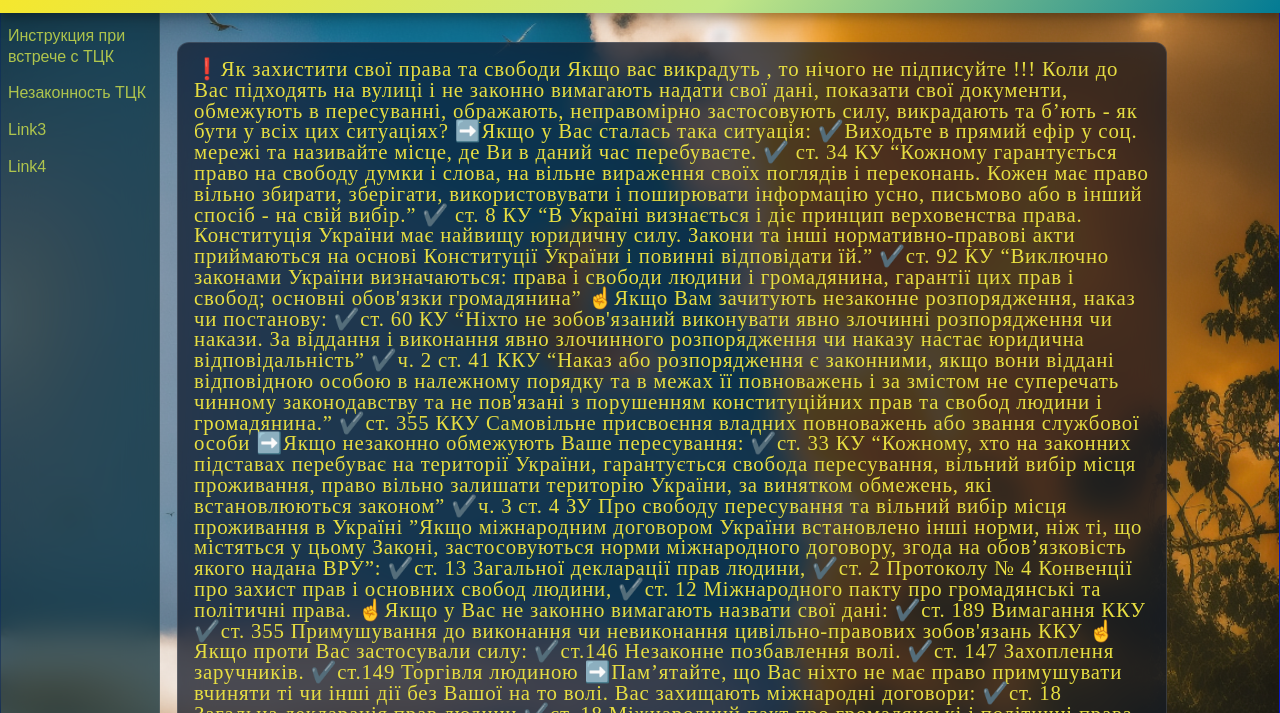
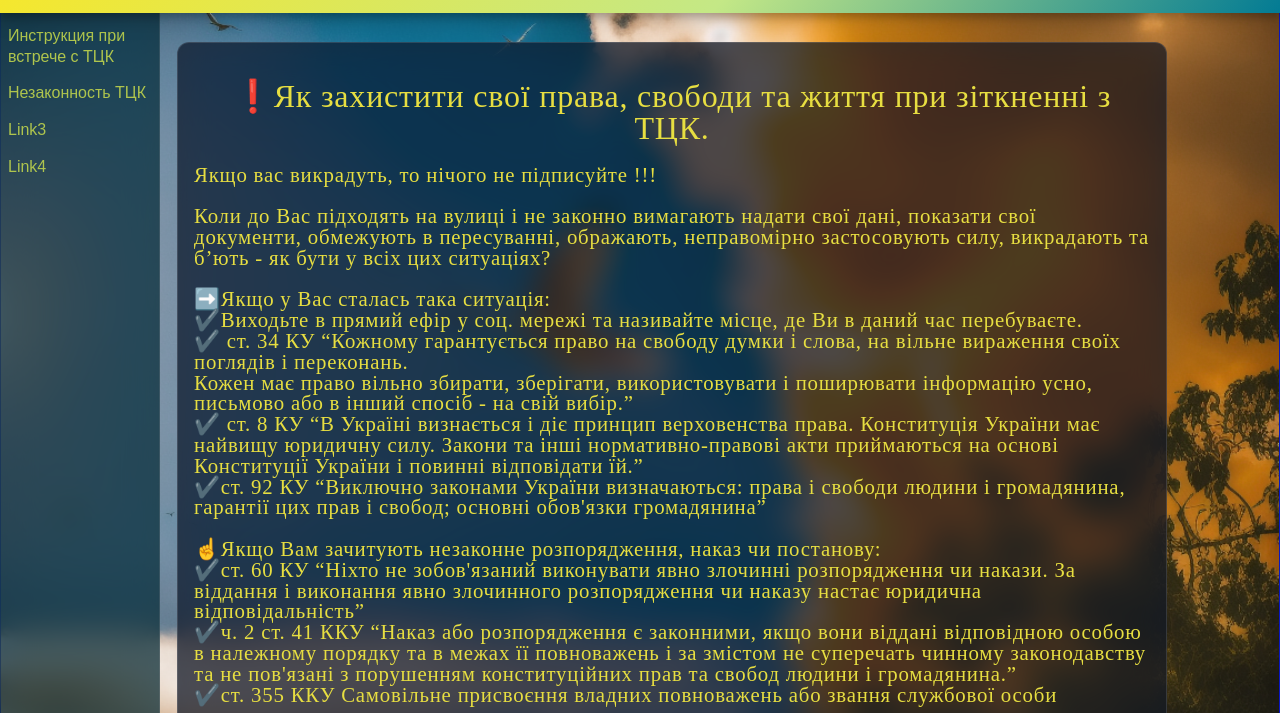
Before and after one commit to Demion-L/codex-surviving, a plain HTML site: page index.html in a window 1280 px wide. Shown: the part 87-800 px from the top of the page. Drawn offline with Linux system fonts and the light colour scheme; files whose address does not match are found by name.

Commit message:
instruction text reformated

```diff
--- a/index.html
+++ b/index.html
@@ -35,61 +35,88 @@
         </aside>
         <main class="main">
           <div class="main-content">
-            ❗️Як захистити свої права та свободи Якщо вас викрадуть , то нічого
-            не підписуйте !!! Коли до Вас підходять на вулиці і не законно
-            вимагають надати свої дані, показати свої документи, обмежують в
-            пересуванні, ображають, неправомірно застосовують силу, викрадають
-            та бʼють - як бути у всіх цих ситуаціях? ➡️Якщо у Вас сталась така
-            ситуація: ✔️Виходьте в прямий ефір у соц. мережі та називайте місце,
-            де Ви в даний час перебуваєте. ✔️ ст. 34 КУ “Кожному гарантується
-            право на свободу думки і слова, на вільне вираження своїх поглядів і
-            переконань. Кожен має право вільно збирати, зберігати,
-            використовувати і поширювати інформацію усно, письмово або в інший
-            спосіб - на свій вибір.” ✔️ ст. 8 КУ “В Україні визнається і діє
-            принцип верховенства права. Конституція України має найвищу юридичну
-            силу. Закони та інші нормативно-правові акти приймаються на основі
-            Конституції України і повинні відповідати їй.” ✔️ст. 92 КУ “Виключно
-            законами України визначаються: права і свободи людини і громадянина,
-            гарантії цих прав і свобод; основні обов'язки громадянина” ☝️Якщо
-            Вам зачитують незаконне розпорядження, наказ чи постанову: ✔️ст. 60
-            КУ “Ніхто не зобов'язаний виконувати явно злочинні розпорядження чи
-            накази. За віддання і виконання явно злочинного розпорядження чи
-            наказу настає юридична відповідальність” ✔️ч. 2 ст. 41 ККУ “Наказ
-            або розпорядження є законними, якщо вони віддані відповідною особою
-            в належному порядку та в межах її повноважень і за змістом не
-            суперечать чинному законодавству та не пов'язані з порушенням
-            конституційних прав та свобод людини і громадянина.” ✔️ст. 355 ККУ
-            Самовільне присвоєння владних повноважень або звання службової особи
-            ➡️Якщо незаконно обмежують Ваше пересування: ✔️ст. 33 КУ “Кожному,
-            хто на законних підставах перебуває на території України,
-            гарантується свобода пересування, вільний вибір місця проживання,
-            право вільно залишати територію України, за винятком обмежень, які
-            встановлюються законом” ✔️ч. 3 ст. 4 ЗУ Про свободу пересування та
-            вільний вибір місця проживання в Україні ”Якщо міжнародним договором
-            України встановлено інші норми, ніж ті, що містяться у цьому Законі,
-            застосовуються норми міжнародного договору, згода на обов’язковість
-            якого надана ВРУ”: ✔️ст. 13 Загальної декларації прав людини, ✔️ст.
-            2 Протоколу № 4 Конвенції про захист прав і основних свобод людини,
-            ✔️ст. 12 Міжнародного пакту про громадянські та політичні права.
-            ☝️Якщо у Вас не законно вимагають назвати свої дані: ✔️ст. 189
-            Вимагання ККУ ✔️ст. 355 Примушування до виконання чи невиконання
-            цивільно-правових зобов'язань ККУ ☝️Якщо проти Вас застосували силу:
+            <h1>
+              ❗️Як захистити свої права, свободи та життя при зіткненні з ТЦК.
+            </h1>
+            Якщо вас викрадуть, то нічого не підписуйте !!! <br />
+            <br />
+            Коли до Вас підходять на вулиці і не законно вимагають надати свої
+            дані, показати свої документи, обмежують в пересуванні, ображають,
+            неправомірно застосовують силу, викрадають та бʼють - як бути у всіх
+            цих ситуаціях? <br />
+            <br />
+            ➡️Якщо у Вас сталась така ситуація: <br />
+            ✔️Виходьте в прямий ефір у соц. мережі та називайте місце, де Ви в
+            даний час перебуваєте. <br />
+            ✔️ ст. 34 КУ “Кожному гарантується право на свободу думки і слова,
+            на вільне вираження своїх поглядів і переконань. <br />
+            Кожен має право вільно збирати, зберігати, використовувати і
+            поширювати інформацію усно, письмово або в інший спосіб - на свій
+            вибір.” <br />
+            ✔️ ст. 8 КУ “В Україні визнається і діє принцип верховенства права.
+            Конституція України має найвищу юридичну силу. Закони та інші
+            нормативно-правові акти приймаються на основі Конституції України і
+            повинні відповідати їй.” <br />
+            ✔️ст. 92 КУ “Виключно законами України визначаються: права і свободи
+            людини і громадянина, гарантії цих прав і свобод; основні обов'язки
+            громадянина” <br />
+            <br />
+            ☝️Якщо Вам зачитують незаконне розпорядження, наказ чи постанову:<br />
+            ✔️ст. 60 КУ “Ніхто не зобов'язаний виконувати явно злочинні
+            розпорядження чи накази. За віддання і виконання явно злочинного
+            розпорядження чи наказу настає юридична відповідальність” <br />
+            ✔️ч. 2 ст. 41 ККУ “Наказ або розпорядження є законними, якщо вони
+            віддані відповідною особою в належному порядку та в межах її
+            повноважень і за змістом не суперечать чинному законодавству та не
+            пов'язані з порушенням конституційних прав та свобод людини і
+            громадянина.” <br />
+            ✔️ст. 355 ККУ Самовільне присвоєння владних повноважень або звання
+            службової особи <br />
+            <br />
+            ➡️Якщо незаконно обмежують Ваше пересування: <br />
+            ✔️ст. 33 КУ “Кожному, хто на законних підставах перебуває на
+            території України, гарантується свобода пересування, вільний вибір
+            місця проживання, право вільно залишати територію України, за
+            винятком обмежень, які встановлюються законом” <br />
+            ✔️ч. 3 ст. 4 ЗУ Про свободу пересування та вільний вибір місця
+            проживання в Україні ”Якщо міжнародним договором України встановлено
+            інші норми, ніж ті, що містяться у цьому Законі, застосовуються
+            норми міжнародного договору, згода на обов’язковість якого надана
+            ВРУ”: <br />
+            ✔️ст. 13 Загальної декларації прав людини, <br />
+            ✔️ст. 2 Протоколу № 4 Конвенції про захист прав і основних свобод
+            людини, <br />
+            ✔️ст. 12 Міжнародного пакту про громадянські та політичні права.<br /><br />
+            ☝️Якщо у Вас не законно вимагають назвати свої дані: <br />
+            ✔️ст. 189 Вимагання ККУ ✔️ст. 355 Примушування до виконання чи
+            невиконання цивільно-правових зобов'язань ККУ <br />
+            <br />
+            ☝️Якщо проти Вас застосували силу: <br />
             ✔️ст.146 Незаконне позбавлення волі. ✔️ст. 147 Захоплення
-            заручників. ✔️ст.149 Торгівля людиною ➡️Памʼятайте, що Вас ніхто не
-            має право примушувати вчиняти ті чи інші дії без Вашої на то волі.
-            Вас захищають міжнародні договори: ✔️ст. 18 Загальна декларація прав
-            людини ✔️ст. 18 Міжнародний пакт про громадянські і політичні права
-            ✔️ст. 9 Європейська конвенція з прав людини ➡️Зачитайте порушникам,
-            що вони порушують: ✔️ ст. 553 Самовільне присвоєння владних
-            повноважень або звання службової особи ✔️ст. 364 Зловживання владою
-            або службовим становищем ✔️ст. 364-1 Зловживання повноваженнями
-            службовою особою юридичної особи приватного права незалежно від
-            організаційно-правової форми. ➡️Викликайте по 102 слідчо-оперативну
-            групу поліцію і складайте повідомлення про злочин по статтях ККУ
-            вказаних вище в пості, а також добавляйте ст. 260 “Створення не
-            передбачених законом воєнізованих або збройних формувань (та участь
-            у них)” (Відповідно до ст. 17 Конституції України), ст. 442
-            “Геноцид”.
+            заручників. <br />
+            ✔️ст.149 Торгівля людиною <br /><br /><br />
+            <span
+              >➡️Памʼятайте, що Вас ніхто не має право примушувати вчиняти ті чи
+              інші дії без Вашої на то волі.</span
+            ><br /><br />
+            Вас захищають міжнародні договори: <br />
+            ✔️ст. 18 Загальна декларація прав людини; <br />
+            ✔️ст. 18 Міжнародний пакт про громадянські і політичні права <br />
+            ✔️ст. 9 Європейська конвенція з прав людини <br /><br />
+            ➡️Зачитайте порушникам, що вони порушують: <br />
+            ✔️ ст. 553 Самовільне присвоєння владних повноважень або звання
+            службової особи <br />✔️ст. 364 Зловживання владою або службовим
+            становищем <br />
+            ✔️ст. 364-1 Зловживання повноваженнями службовою особою юридичної
+            особи приватного права незалежно від організаційно-правової
+            форми.<br /><br />
+            <span
+              >➡️Викликайте по 102 слідчо-оперативну групу поліцію і складайте
+              повідомлення про злочин по статтях ККУ вказаних вище в пості, а
+              також добавляйте ст. 260 “Створення не передбачених законом
+              воєнізованих або збройних формувань (та участь у них)” (Відповідно
+              до ст. 17 Конституції України), ст. 442 “Геноцид”.</span
+            >
           </div>
         </main>
         <aside class="banners">
--- a/styles/scss/layout/_main.scss
+++ b/styles/scss/layout/_main.scss
@@ -1,8 +1,22 @@
 .main {
   padding: 8rem 7rem 4rem 11rem;
 
+  h1 {
+    font-size: 2rem;
+    text-align: center;
+    margin: 1.3rem;
+  }
+
+  span {
+    font-size: 1.3rem;
+    text-transform: uppercase;
+    color: red;
+    margin: 1.2rem 0;
+  }
+
   &-content {
     padding: 1rem;
+
     backdrop-filter: blur(16px) saturate(180%);
     -webkit-backdrop-filter: blur(16px) saturate(180%);
     background-color: rgba(17, 25, 40, 0.75);
```
Also changed, not shown: styles/css/style.css.
